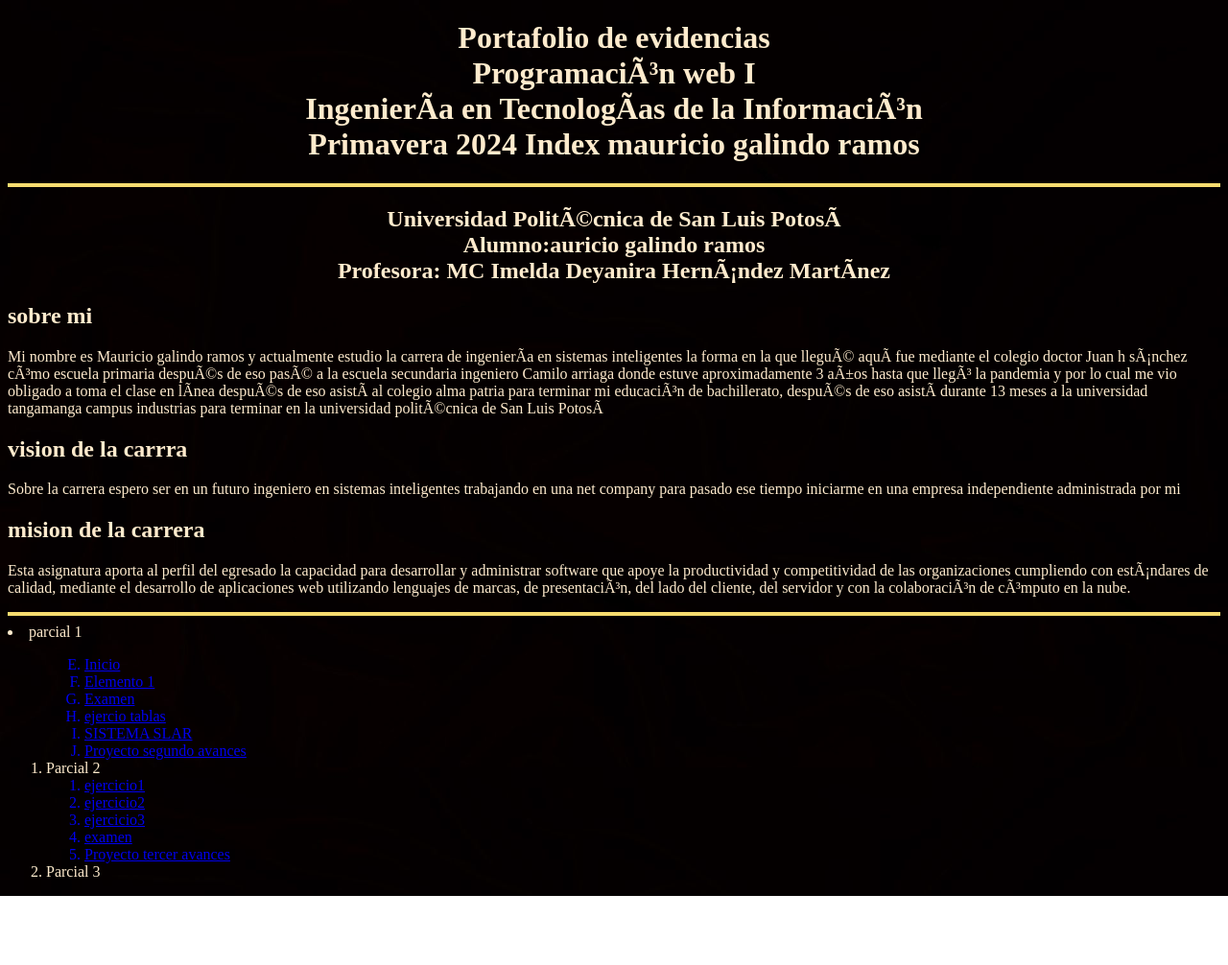
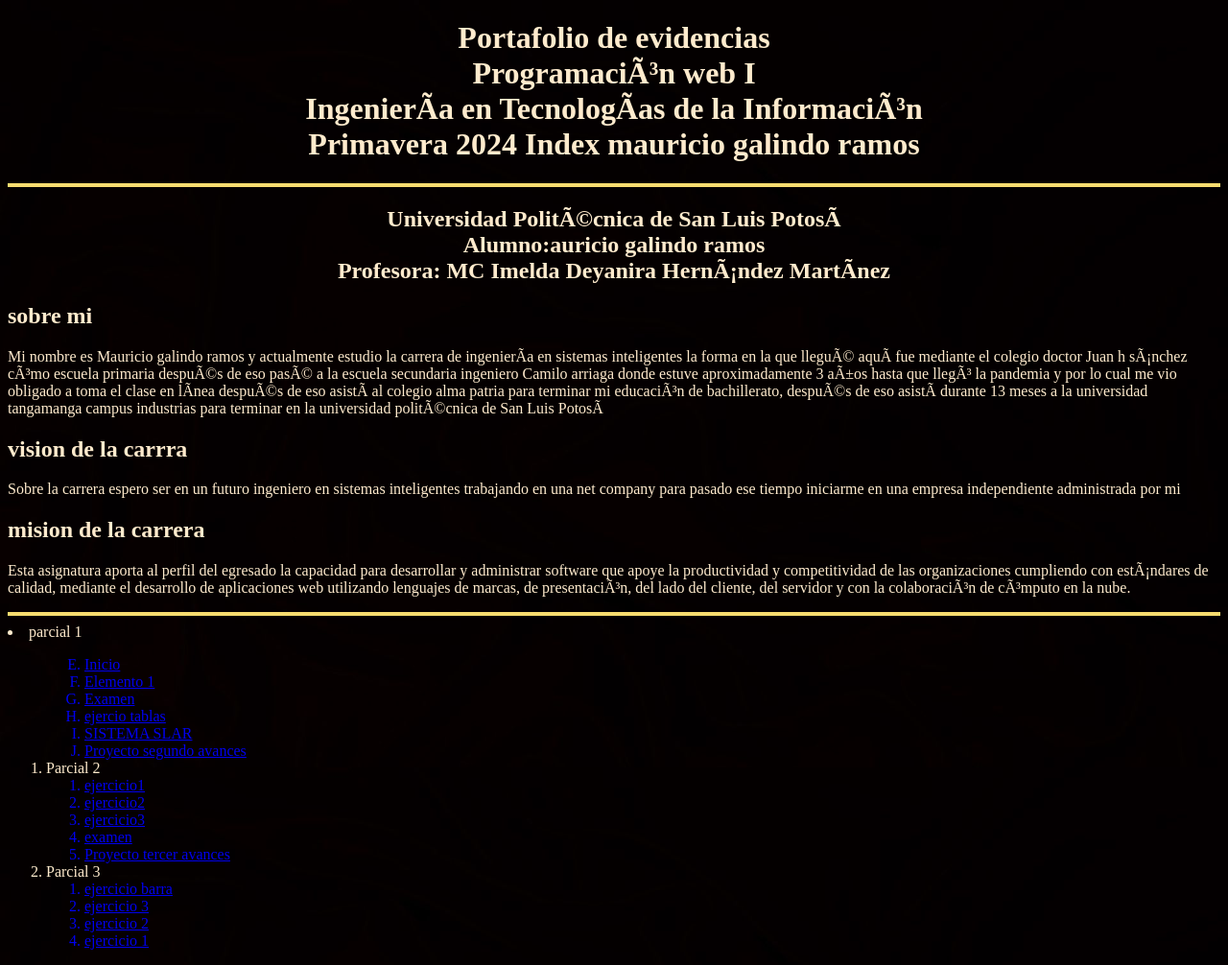
Before and after one commit to Maugara8/progra_web, a plain HTML site: page index.html in a window 1280 px wide. Shown: the whole page at 96% size. Before the commit the page ends 934 px from the top, so only its background shows below. Drawn offline with Linux system fonts and the light colour scheme.

Commit message:
Update index.html

```diff
--- a/index.html
+++ b/index.html
@@ -70,6 +70,21 @@
             </a>
             </ol>
             <li>Parcial 3</li>
+                <ol>
+                <a href="barS.html"alt="ir a la pagina">
+                <li>ejercicio barra </li>
+                </a>
+                <a href="funciones.html"alt="ir a la pagina">
+                <li>ejercicio 3 </li>
+                </a>
+                <a href="pruev.html"alt="ir a la pagina">
+                <li>ejercicio 2 </li>
+                </a>
+                <a href="registro.html"alt="ir a la pagina">
+                <li>ejercicio 1 </li>
+                </a>
+
+                </ol>
         </lu>
     </nav>
 
```
